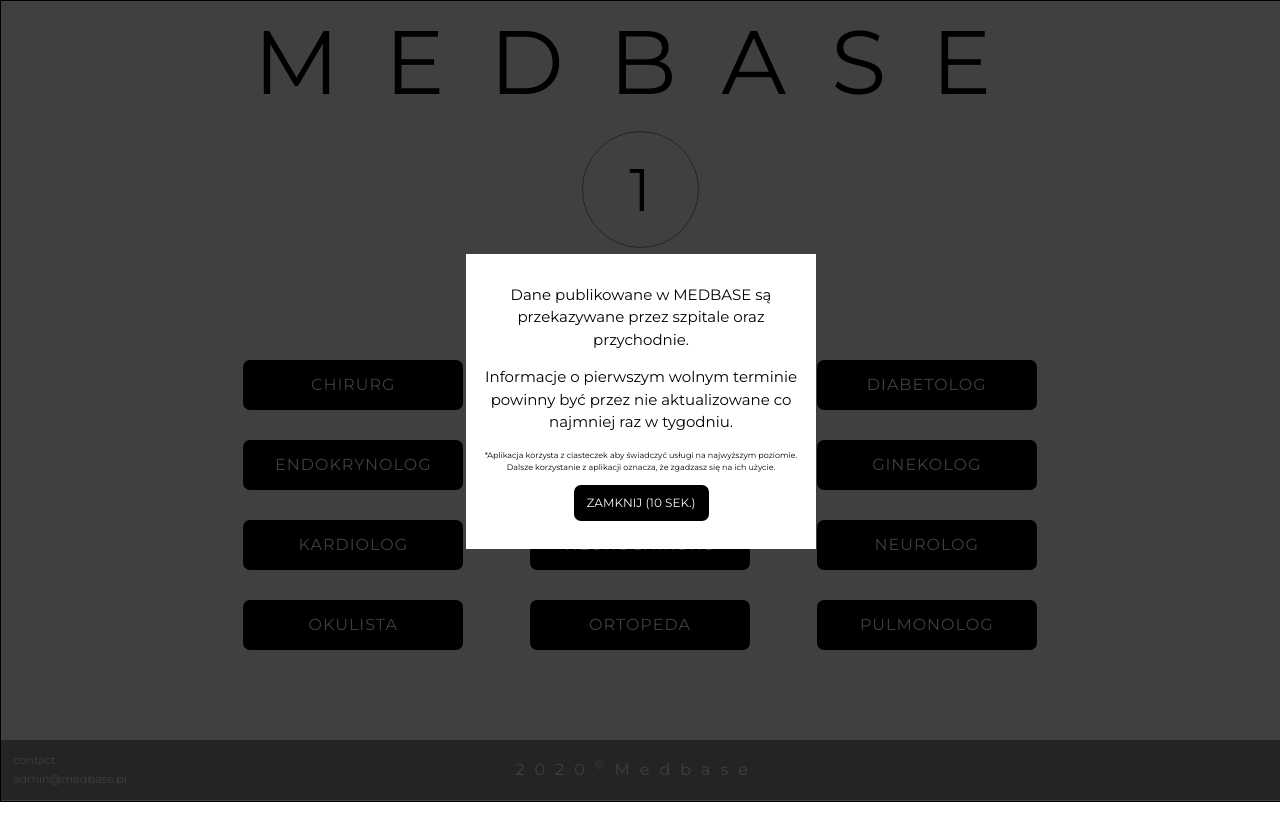
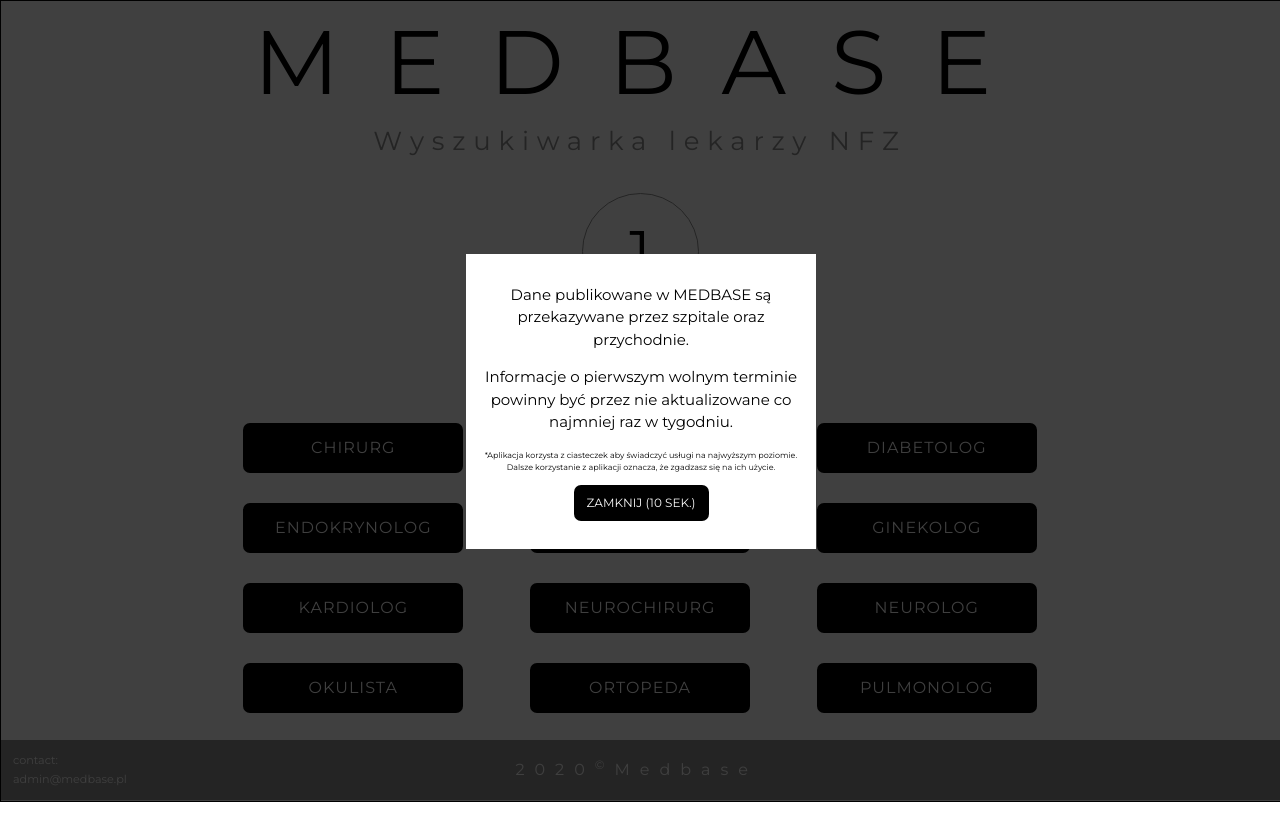
Before and after one commit to wrogoz/medbase, a React (Create React App) app: page / in a window 1280 px wide. Shown: the top 840 px of the page. Built offline with nearby package versions, Linux system fonts and the light colour scheme.

Commit message:
no subtitle headerbug solved

```diff
--- a/src/components/Header.tsx
+++ b/src/components/Header.tsx
@@ -11,7 +11,7 @@ export default class Header extends React.Component<HeaderElements, {}> {
     return (
       <StyledHeader>
         <AppTitle>{this.props.title}</AppTitle>
-
+        <SubTitle>{this.props.subtitle}</SubTitle>
 
       </StyledHeader>
     );
```
Also changed, not shown: public/manifest.json.
